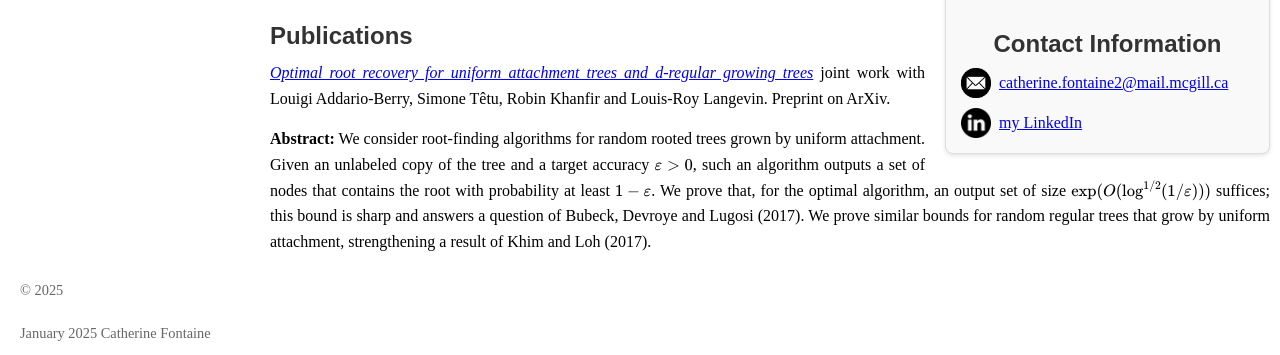
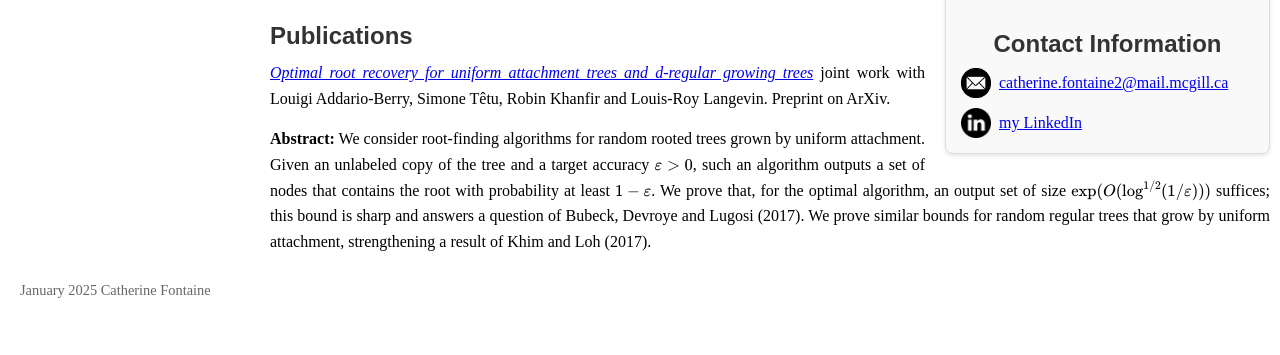
Before and after one commit to CatherineFontaine/CatherineFontaine.github.io, a Jekyll site: the page built from index.md, in a window 1280 px wide, cut to the strip 600-955 px from the top of the page. Built offline with Jekyll 4.4.1, drawn with Linux system fonts in a browser that asks for light colours; after the commit the page ends 912 px from its top, so only the background shows below that.

Commit message:
Update default.html

```diff
--- a/_layouts/default.html
+++ b/_layouts/default.html
@@ -39,10 +39,6 @@
     {{ content }}
   </div>
 
-  <footer>
-    <p>&copy; {{ site.time | date: "%Y" }}</p>
-  </footer>
-
   <script>
     function toggleMenu() {
       const sidebar = document.getElementById('sidebar');
```
